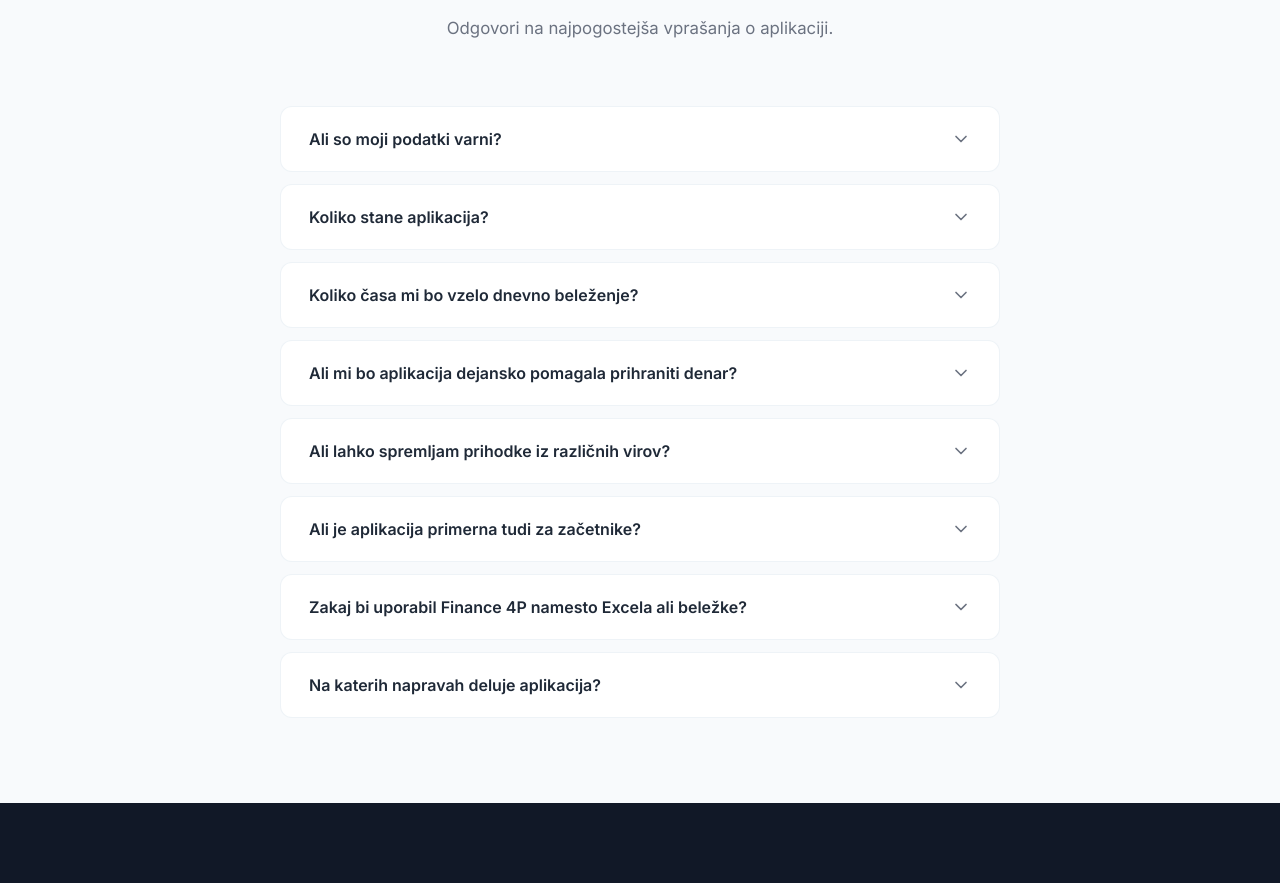
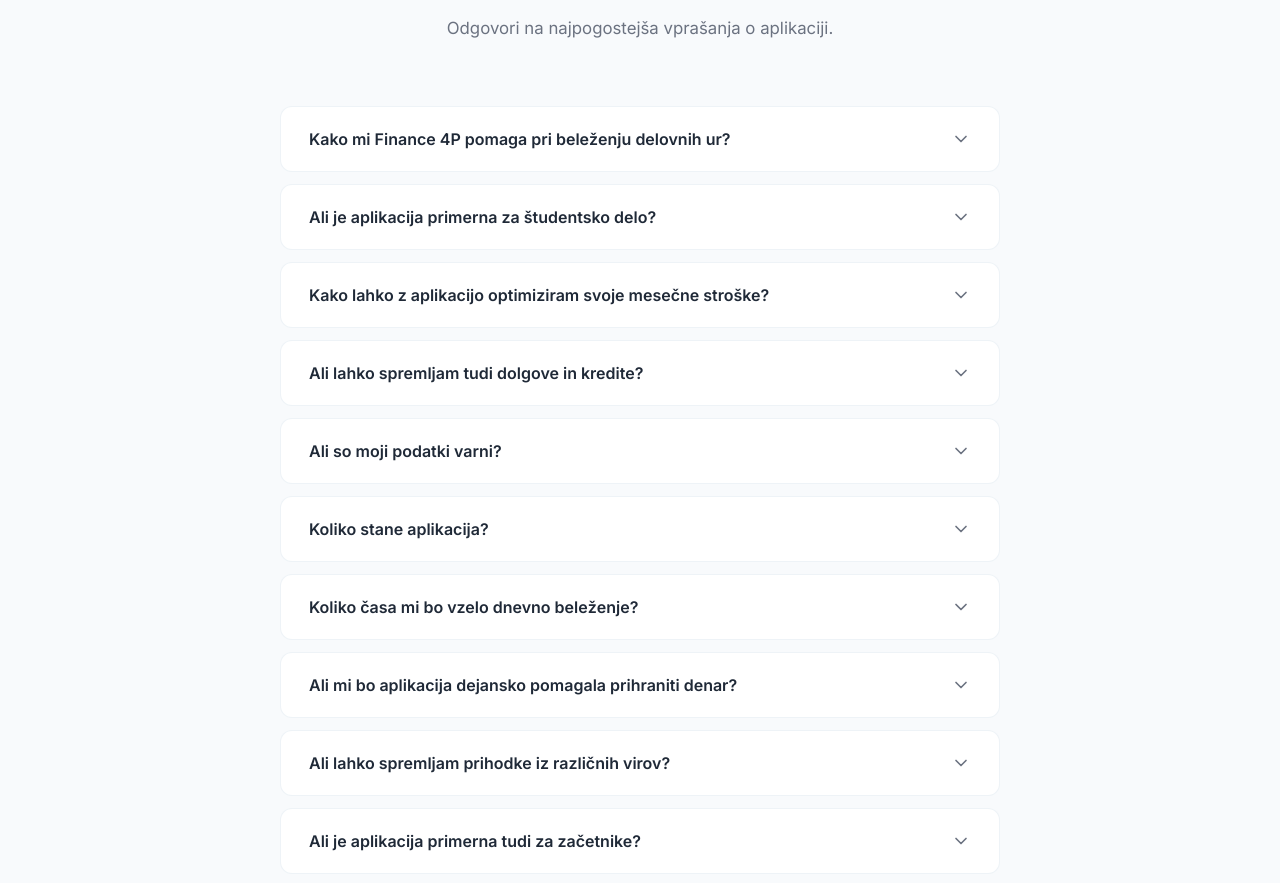
Before and after one commit to filipkolle/Landing-4P, a React (Vite) app: page / in a window 1280 px wide. Shown: the part 7522-8405 px from the top of the page. Built offline with nearby package versions, Linux system fonts and the light colour scheme.

Commit message:
chore: implement SEO and AI optimization (JSON-LD, Meta, FAQ)

```diff
--- a/index.html
+++ b/index.html
@@ -14,7 +14,26 @@
     <meta charset="UTF-8" />
     <link rel="icon" type="image/png" href="/favicon.png" />
     <meta name="viewport" content="width=device-width, initial-scale=1.0" />
-    <title>Finance 4P</title>
+    <title>Finance 4P | Aplikacija za beleženje delovnih ur in osebnih financ</title>
+    <meta name="description" content="Finance 4P je mobilna aplikacija za enostavno beleženje delovnih ur, izračun dohodkov in vodenje osebnih financ. Idealna za študente, s.p. in zaposlene." />
+    <meta name="keywords" content="aplikacija za beleženje delovnih ur, osebne finance, beleženje financ, kako prišparati denar, študentsko delo vodenje ur, optimizacija stroškov" />
+
+    <!-- Structured Data for SEO & AI -->
+    <script type="application/ld+json">
+    {
+      "@context": "https://schema.org",
+      "@type": "SoftwareApplication",
+      "name": "Finance 4P",
+      "operatingSystem": "iOS, Android",
+      "applicationCategory": "FinanceApplication",
+      "description": "Mobilna aplikacija za beleženje delovnih ur, avtomatičen izračun dohodkov in upravljanje osebnih financ.",
+      "offers": {
+        "@type": "Offer",
+        "price": "0",
+        "priceCurrency": "EUR"
+      }
+    }
+    </script>
   </head>
   <body>
     <div id="root"></div>
--- a/src/components/SocialFAQ.jsx
+++ b/src/components/SocialFAQ.jsx
@@ -8,6 +8,22 @@ const SocialFAQ = () => {
   const [openIndex, setOpenIndex] = useState(null);
 
   const faqs = [
+    {
+      question: "Kako mi Finance 4P pomaga pri beleženju delovnih ur?",
+      answer: "Finance 4P poenostavi beleženje delovnih ur tako, da na podlagi vnesenega časa avtomatično izračuna tvoje dohodke. Poleg tega generira poročila, ki jih lahko takoj posreduješ delodajalcu, s čimer prihraniš čas in imaš vedno popoln pregled nad opravljenim delom."
+    },
+    {
+      question: "Ali je aplikacija primerna za študentsko delo?",
+      answer: "Absolutno. Finance 4P je idealna za študente, ki delajo preko napotnic. Omogoča natančno vodenje ur, izračun neto zaslužka in pregledno arhiviranje vseh opravljenih del, kar ti olajša nadzor nad izplačili."
+    },
+    {
+      question: "Kako lahko z aplikacijo optimiziram svoje mesečne stroške?",
+      answer: "Z enostavnim in preglednim kategoriziranjem stroškov točno izveš, kam odteka tvoj denar. Aplikacija ti pomaga spremljati porabo v realnem času, zastaviti finančne cilje in poiskati priložnosti za varčevanje."
+    },
+    {
+      question: "Ali lahko spremljam tudi dolgove in kredite?",
+      answer: "Da. Da bi imel popolno sliko svojih financ, Finance 4P omogoča spremljanje sredstev in dolgov (npr. krediti). Omogoča celo zastavitev realnih vrednosti sredstev s pomočjo amortizacije, kar je ključno za dolgoročno finančno načrtovanje."
+    },
     {
       question: "Ali so moji podatki varni?",
       answer: "Da. Varnost vaših podatkov je naša prioriteta. Vse podatke šifriramo in smo popolnoma v skladu z GDPR uredbo."
```
